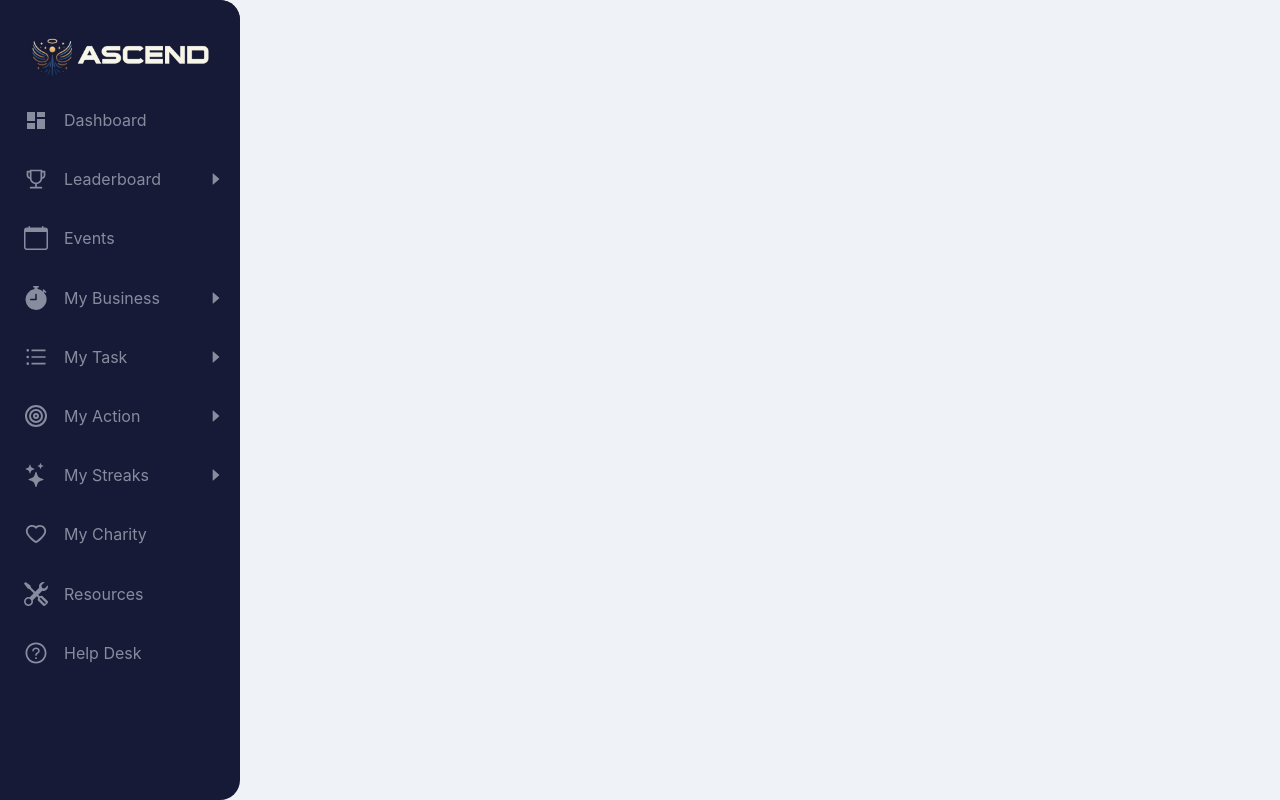
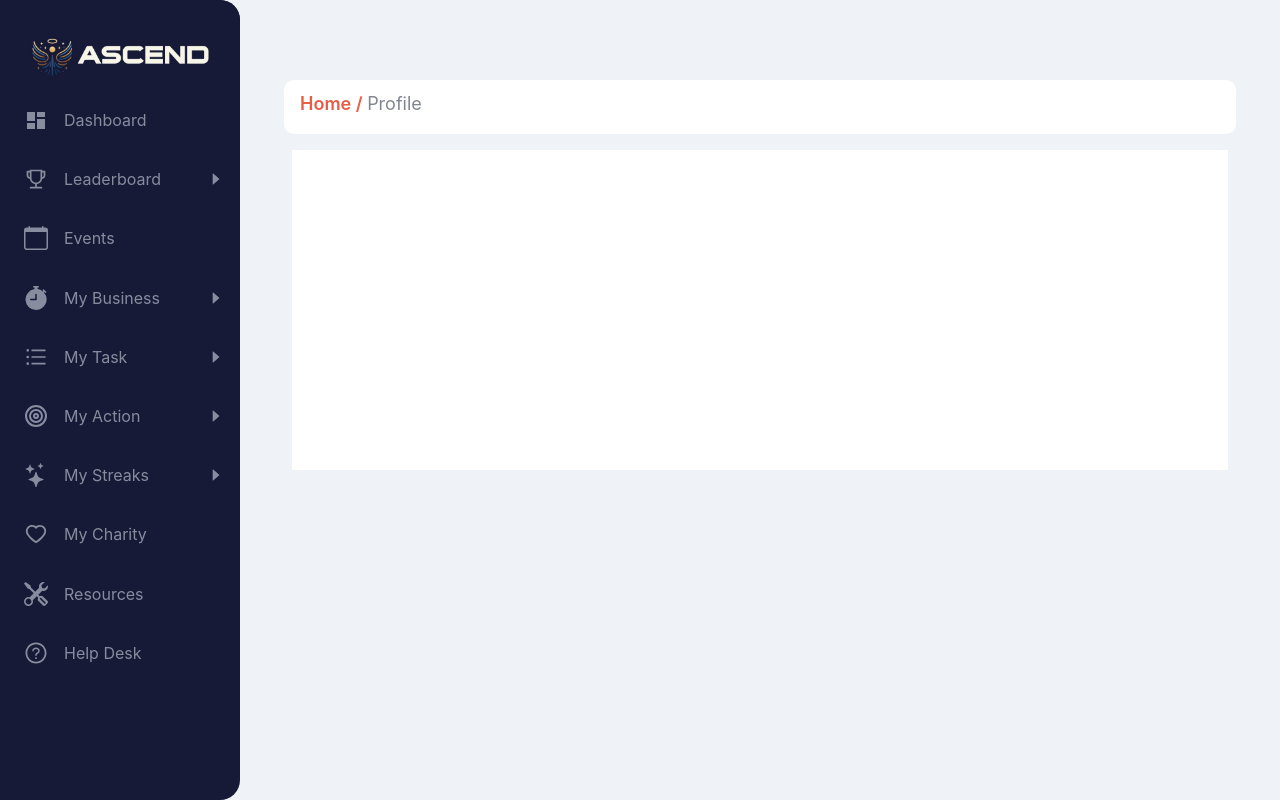
Before and after one commit to ashw-ani/Ascend-client, a React (Create React App) app: page /profile in a window 1280 px wide. Built offline with nearby package versions, Linux system fonts and the light colour scheme.

Commit message:
Profile Page work

```diff
--- /dev/null
+++ b/src/Components/Profile/Profile.js
@@ -0,0 +1,16 @@
+import React from 'react';
+import { NavLink } from 'react-router-dom';
+import styles from './Profile.module.css';
+
+const Profile = () => {
+  return (
+    <div className={styles.container}>
+      <div className={styles['page-titles']}>
+        <NavLink to='/'>Home / </NavLink> Profile
+      </div>
+      <div className={styles['page-body']}></div>
+    </div>
+  );
+};
+
+export default Profile;
--- /dev/null
+++ b/src/Components/Profile/Profile.module.css
@@ -0,0 +1,29 @@
+.container {
+  display: flex;
+  flex-flow: column;
+}
+
+.page-titles {
+  background-color: white;
+  padding: 0.8rem 0 0.6rem 1rem;
+  width: 90%;
+  color: #828690;
+  font-weight: 400;
+  font-size: 1.125rem;
+  border-radius: 10px;
+  margin: 0rem auto 1rem auto;
+  height: 2rem;
+}
+
+.page-titles a {
+  color: #e75e46;
+  font-weight: 600;
+  text-decoration: none;
+}
+
+.page-body {
+  width: 90%;
+  height: 20rem;
+  margin: 0rem auto 1rem auto;
+  background-color: white;
+}
--- a/src/Components/body/Body.js
+++ b/src/Components/body/Body.js
@@ -1,27 +1,32 @@
-import styles from "./Body.module.css";
-import Header from "./Header/Header";
-import Chartcontainer from "./chartcontainer/Chartcontainer";
-import Dashboardintro from "./dashboardintro/Dashboardintro";
-import Statscontainer from "./statscontainer/Statscontainer";
-import Leaderboard from "../Leaderboard/Leaderboard";
+import styles from './Body.module.css';
+import Header from './Header/Header';
+import Chartcontainer from './chartcontainer/Chartcontainer';
+import Dashboardintro from './dashboardintro/Dashboardintro';
+import Statscontainer from './statscontainer/Statscontainer';
+import Leaderboard from '../Leaderboard/Leaderboard';
 // import { Switch, Route } from "react-router-dom/cjs/react-router-dom.min";
-import { Switch, Route } from "react-router-dom/cjs/react-router-dom.min";
-import Login from "../Login/Login";
+import { Switch, Route } from 'react-router-dom/cjs/react-router-dom.min';
+import Login from '../Login/Login';
+import Profile from '../Profile/Profile';
 
 const Body = (props) => {
   return (
     <div className={styles.body}>
       <Switch>
-        <Route path="/" exact>
+        <Route path='/' exact>
           <Header>Dashboard</Header>
           <Dashboardintro />
           <Statscontainer />
           <Chartcontainer />
         </Route>
 
-        <Route path="/leaderboard/water-enthusiasts" exact>
+        <Route path='/leaderboard/water-enthusiasts' exact>
           <Header>Water Enthusiasts</Header>
           <Leaderboard />
+        </Route>
+
+        <Route path='/profile'>
+          <Profile />
         </Route>
       </Switch>
     </div>
--- a/src/Components/sidepanel/Sidepanel.js
+++ b/src/Components/sidepanel/Sidepanel.js
@@ -1,25 +1,24 @@
-import styles from "./Sidepanel.module.css";
-import SidepanelItem from "./sidepanelitems/Sidepanelitem";
-import Sidepanelsubitem from "./sidepanelsubitems/sidepanelsubitem";
-import { useState } from "react";
-import { CSSTransition } from "react-transition-group";
+import styles from './Sidepanel.module.css';
+import SidepanelItem from './sidepanelitems/Sidepanelitem';
+import Sidepanelsubitem from './sidepanelsubitems/sidepanelsubitem';
+import { useState } from 'react';
 
-import logotext from "../../assets/logo4.png";
-import mainlogo from "../../assets/logo2.png";
-import logo from "../../assets/logo.jpeg";
+import logotext from '../../assets/logo4.png';
+import mainlogo from '../../assets/logo2.png';
+import logo from '../../assets/logo.jpeg';
 
-import { MdDashboard } from "react-icons/md";
-import { AiOutlineTrophy } from "react-icons/ai";
-import { BsCalendar } from "react-icons/bs";
-import { BsStopwatchFill } from "react-icons/bs";
-import { AiOutlineUnorderedList } from "react-icons/ai";
-import { FiTarget } from "react-icons/fi";
-import { BsStars } from "react-icons/bs";
-import { AiOutlineHeart } from "react-icons/ai";
-import { BsTools } from "react-icons/bs";
-import { AiOutlineQuestionCircle } from "react-icons/ai";
-import { AiFillCaretRight } from "react-icons/ai";
-import { useHistory } from "react-router-dom";
+import { MdDashboard } from 'react-icons/md';
+import { AiOutlineTrophy } from 'react-icons/ai';
+import { BsCalendar } from 'react-icons/bs';
+import { BsStopwatchFill } from 'react-icons/bs';
+import { AiOutlineUnorderedList } from 'react-icons/ai';
+import { FiTarget } from 'react-icons/fi';
+import { BsStars } from 'react-icons/bs';
+import { AiOutlineHeart } from 'react-icons/ai';
+import { BsTools } from 'react-icons/bs';
+import { AiOutlineQuestionCircle } from 'react-icons/ai';
+import { AiFillCaretRight } from 'react-icons/ai';
+import { useHistory } from 'react-router-dom';
 
 const Sidepanel = (props) => {
   const [sideitemsState, setsideitemState] = useState({});
@@ -32,23 +31,26 @@ const Sidepanel = (props) => {
   // const [myStreaksState, setMyStreaksState] = useState(false);
 
   const onClickDashboard = () => {
-    navigation.push("/");
+    navigation.push('/');
   };
   const onClickSubitem = () => {
-    navigation.push("/leaderboard/water-enthusiasts");
+    navigation.push('/leaderboard/water-enthusiasts');
   };
   const onClickLogin = () => {
-    navigation.push("/login");
+    navigation.push('/login');
+  };
+  const onClickProfile = () => {
+    navigation.push('/profile');
   };
 
   const toggleSideitemHandler = (event) => {
-    const key = event.target.getAttribute("name");
+    const key = event.target.getAttribute('name');
     setsideitemState({ [key]: true });
     console.log(sideitemsState);
   };
 
   return (
-    <div className={`${styles.sidepanel} ${showPanel ? " " : styles.inactive}`}>
+    <div className={`${styles.sidepanel} ${showPanel ? ' ' : styles.inactive}`}>
       <div
         className={styles.hamburger_menu}
         onClick={() => {
@@ -60,26 +62,26 @@ const Sidepanel = (props) => {
         <div className={styles.ham}></div>
       </div>
       <div className={styles.sidepanelhead}>
-        <img src={logo} alt="logo" className={styles.mainlogo} />
+        <img src={logo} alt='logo' className={styles.mainlogo} />
         {/* <img src={mainlogo} alt="logo" className={styles.mainlogo} />
         <img src={logotext} alt="logo" className={styles.logotext} /> */}
       </div>
       <div className={styles.sidepanelcontent}>
         <SidepanelItem
-          class={sideitemsState.dashboard ? "active" : "inactive"}
+          class={sideitemsState.dashboard ? 'active' : 'inactive'}
           onclick={(event) => {
             onClickDashboard();
             toggleSideitemHandler(event);
           }}
-          name={"dashboard"}
+          name={'dashboard'}
         >
           <MdDashboard className={styles.sidepanelicons} />
           Dashboard
         </SidepanelItem>
         <SidepanelItem
-          class={sideitemsState.leaderboard ? "active" : "inactive"}
+          class={sideitemsState.leaderboard ? 'active' : 'inactive'}
           onclick={toggleSideitemHandler}
-          name={"leaderboard"}
+          name={'leaderboard'}
         >
           <AiOutlineTrophy className={styles.sidepanelicons} />
           Leaderboard
@@ -91,6 +93,9 @@ const Sidepanel = (props) => {
               Water Enthusiasts
             </Sidepanelsubitem>
             <Sidepanelsubitem onClick={onClickLogin}>login</Sidepanelsubitem>
+            <Sidepanelsubitem onClick={onClickProfile}>
+              Profile
+            </Sidepanelsubitem>
             <Sidepanelsubitem>scoreboard</Sidepanelsubitem>
             <Sidepanelsubitem>Dashboard</Sidepanelsubitem>
             <Sidepanelsubitem>contests</Sidepanelsubitem>
@@ -98,19 +103,19 @@ const Sidepanel = (props) => {
         )}
 
         <SidepanelItem
-          class={sideitemsState.events ? "active" : "inactive"}
+          class={sideitemsState.events ? 'active' : 'inactive'}
           onclick={(event) => {
             toggleSideitemHandler(event);
           }}
-          name={"events"}
+          name={'events'}
         >
-          <BsCalendar className={styles.sidepanelicons} name={"events"} />
+          <BsCalendar className={styles.sidepanelicons} name={'events'} />
           Events
         </SidepanelItem>
         <SidepanelItem
-          class={sideitemsState.mybusiness ? "active" : "inactive"}
+          class={sideitemsState.mybusiness ? 'active' : 'inactive'}
           onclick={toggleSideitemHandler}
-          name={"mybusiness"}
+          name={'mybusiness'}
         >
           <BsStopwatchFill className={styles.sidepanelicons} />
           My Business
@@ -123,9 +128,9 @@ const Sidepanel = (props) => {
           </div>
         )}
         <SidepanelItem
-          class={sideitemsState.mytask ? "active" : "inactive"}
+          class={sideitemsState.mytask ? 'active' : 'inactive'}
           onclick={toggleSideitemHandler}
-          name={"mytask"}
+          name={'mytask'}
         >
           <AiOutlineUnorderedList className={styles.sidepanelicons} />
           My Task
@@ -139,9 +144,9 @@ const Sidepanel = (props) => {
           </div>
         )}
         <SidepanelItem
-          class={sideitemsState.myactions ? "active" : "inactive"}
+          class={sideitemsState.myactions ? 'active' : 'inactive'}
           onclick={toggleSideitemHandler}
-          name={"myactions"}
+          name={'myactions'}
         >
           <FiTarget className={styles.sidepanelicons} />
           My Action
@@ -156,9 +161,9 @@ const Sidepanel = (props) => {
         )}
 
         <SidepanelItem
-          class={sideitemsState.mystreaks ? "active" : "inactive"}
+          class={sideitemsState.mystreaks ? 'active' : 'inactive'}
           onclick={toggleSideitemHandler}
-          name={"mystreaks"}
+          name={'mystreaks'}
         >
           <BsStars className={styles.sidepanelicons} />
           My Streaks
@@ -174,31 +179,31 @@ const Sidepanel = (props) => {
         )}
 
         <SidepanelItem
-          class={sideitemsState.mycharity ? "active" : "inactive"}
+          class={sideitemsState.mycharity ? 'active' : 'inactive'}
           onclick={(event) => {
             toggleSideitemHandler(event);
           }}
-          name={"mycharity"}
+          name={'mycharity'}
         >
           <AiOutlineHeart className={styles.sidepanelicons} />
           My Charity
         </SidepanelItem>
         <SidepanelItem
-          class={sideitemsState.resources ? "active" : "inactive"}
+          class={sideitemsState.resources ? 'active' : 'inactive'}
           onclick={(event) => {
             toggleSideitemHandler(event);
           }}
-          name={"resources"}
+          name={'resources'}
         >
           <BsTools className={styles.sidepanelicons} />
           Resources
         </SidepanelItem>
         <SidepanelItem
-          class={sideitemsState.helpdesk ? "active" : "inactive"}
+          class={sideitemsState.helpdesk ? 'active' : 'inactive'}
           onclick={(event) => {
             toggleSideitemHandler(event);
           }}
-          name={"helpdesk"}
+          name={'helpdesk'}
         >
           <AiOutlineQuestionCircle className={styles.sidepanelicons} />
           Help Desk
```
Also changed, not shown: src/Components/Login/Login.module.css (+9 -17 lines).
